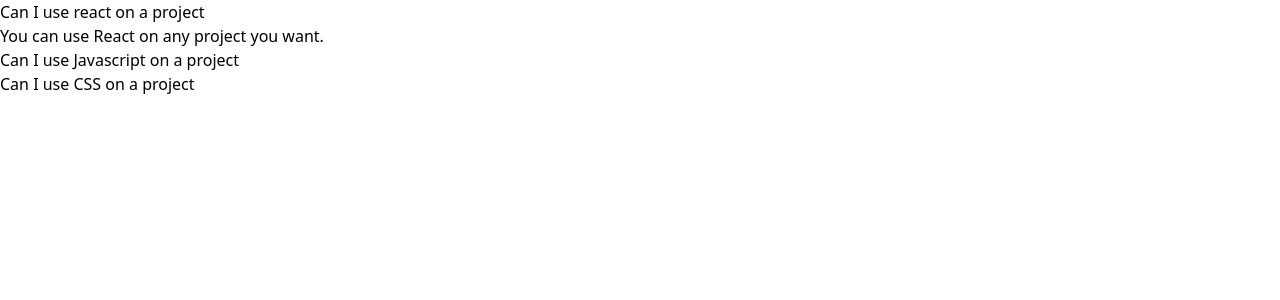
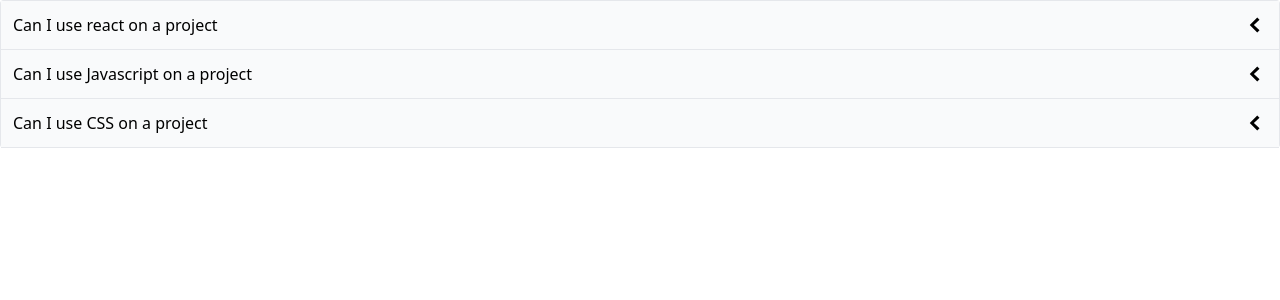
Before and after one commit to JohnsHarrison/Comps, a React (Create React App) app: page / in a window 1280 px wide. Shown: the top 300 px of the page. Built offline with nearby package versions, Linux system fonts and the light colour scheme.

Commit message:
completed accordion component

```diff
--- a/src/components/Accordion.js
+++ b/src/components/Accordion.js
@@ -1,21 +1,39 @@
 import { useState } from "react"
+import { GoChevronDown, GoChevronLeft } from "react-icons/go"
 
 function Accordion({items}){
-const [expandedIndex, setExpandedIndex] = useState(0)
+const [expandedIndex, setExpandedIndex] = useState(-1)
+
+const handleClick = (nextIndex) =>{
+    setExpandedIndex((currentExpandedIndex) =>{
+       if(currentExpandedIndex === nextIndex){
+        return(-1)
+    }else{
+        return nextIndex
+    }
+    })
+}
 
 const renderedItems = items.map((item,index)=>{
     const isExpanded = index === expandedIndex
 
+    const icon = <span className="text-2xl">
+                    {isExpanded ? <GoChevronDown/> : <GoChevronLeft/>}
+                </span>
+
     return (
         <div key={item.id}>
-            <div>{item.label}</div>
-            {isExpanded && <div>{item.content}</div>}
+            <div className="flex items-center justify-between p-3 border-b cursor-pointer bg-gray-50" onClick={()=>handleClick(index)}>
+                {item.label}
+                {icon}
+            </div>
+            {isExpanded && <div className="p-5 border-b">{item.content}</div>}
         </div>
     )
 })
 
     return(
-        <div>{renderedItems}</div>
+        <div className="border-t rounded border-x">{renderedItems}</div>
     )
 }
 
```
